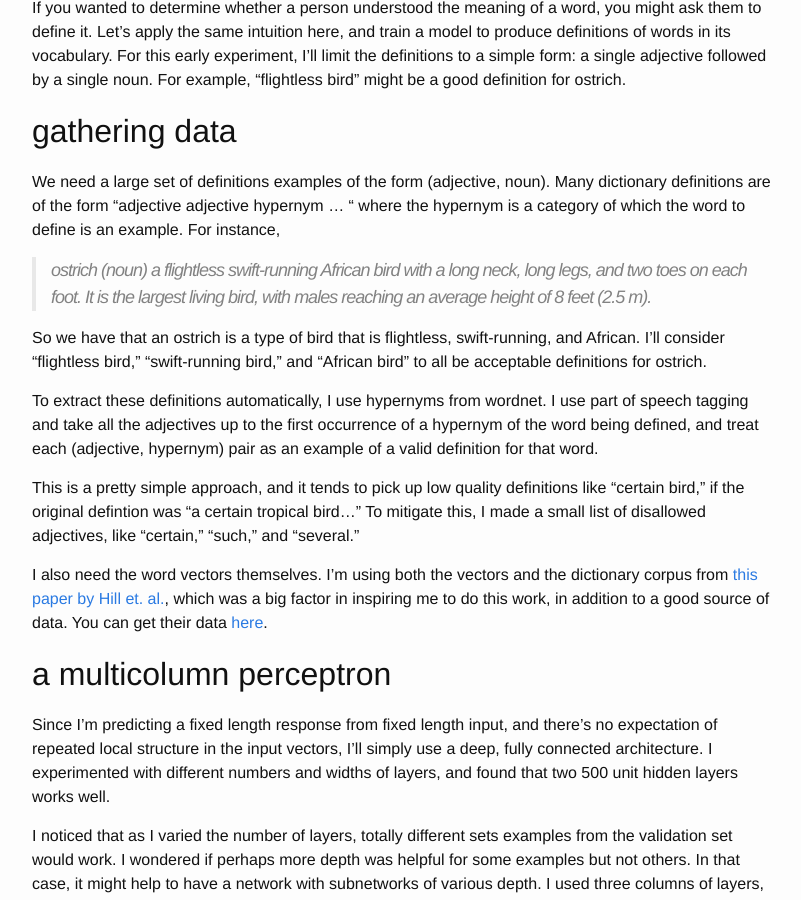
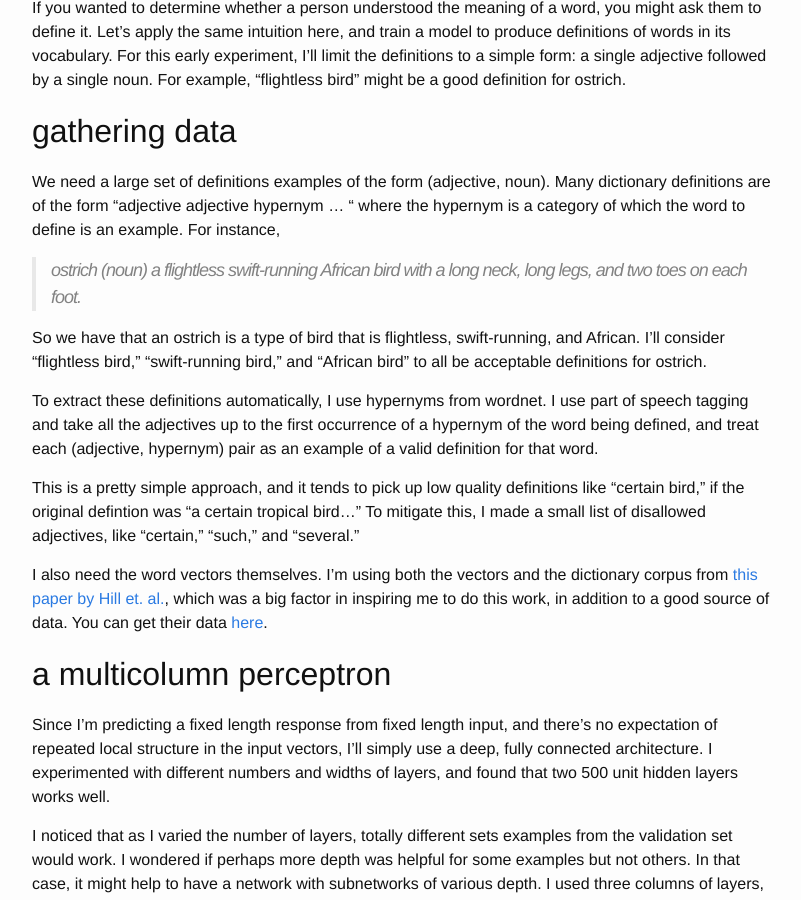
Before and after one commit to IJDykeman/ijdykeman.github.io, a Jekyll site: the page built from _posts/2016-10-29-simple_definitions.markdown, in a window 1280 px wide and 900 px high, scrolled down 959 px. Shown: the whole window, without its empty margins (238-1039 px from the left). Built offline with Jekyll 4.4.1, drawn with Linux system fonts in a browser that asks for light colours; formulas are drawn with MathJax 3.

Commit message:
autocommit of a content change

```diff
--- a/_posts/2016-10-29-simple_definitions.markdown
+++ b/_posts/2016-10-29-simple_definitions.markdown
@@ -19,7 +19,7 @@ If you wanted to determine whether a person understood the meaning of a word, yo
 
 We need a large set of definitions examples of the form (adjective, noun).  Many dictionary definitions are of the form “adjective adjective hypernym ... “ where the hypernym is a category of which the word to define is an example.  For instance,
 
-> ostrich (noun) a flightless swift-running African bird with a long neck, long legs, and two toes on each foot. It is the largest living bird, with males reaching an average height of 8 feet (2.5 m).
+> ostrich (noun) a flightless swift-running African bird with a long neck, long legs, and two toes on each foot.
 
 So we have that an ostrich is a type of bird that is flightless, swift-running, and African.  I’ll consider “flightless bird,” “swift-running bird,” and “African bird” to all be acceptable definitions for ostrich.
 
```
